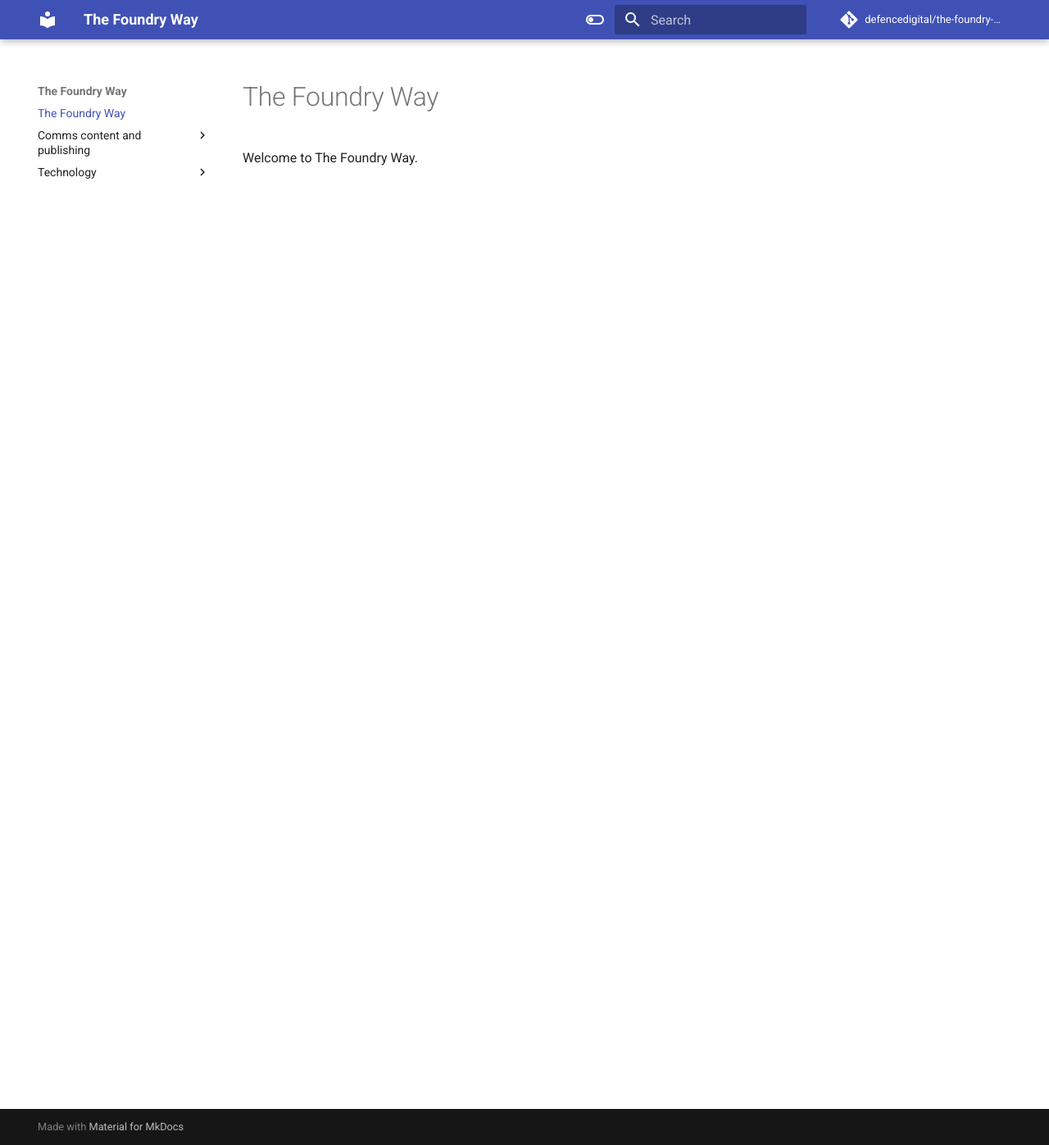
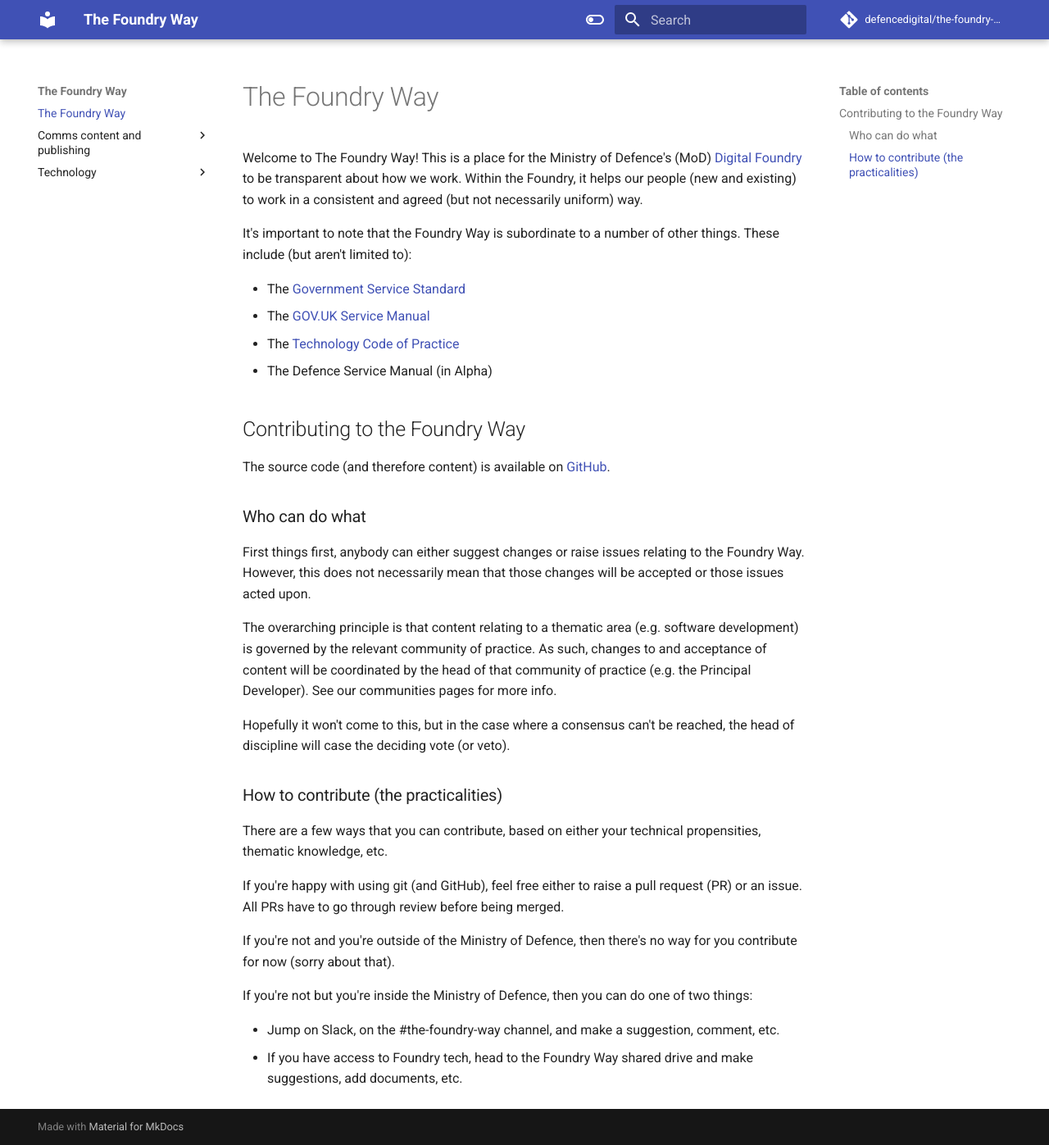
Before and after one commit to strudders-foundry/the-foundry-way, an MkDocs documentation site: the page built from docs/index.md, in a window 1280 px wide and 1397 px high. Shown: the whole window at 82% size. Built offline with MkDocs 1.6.1 and Material for MkDocs 9.7.7, drawn with Linux system fonts in a browser that asks for light colours; comment, search, counter and statistics services are not loaded.

Commit message:
Add contribution guidance to README

```diff
--- a/docs/index.md
+++ b/docs/index.md
@@ -1,2 +1,35 @@
 # The Foundry Way
-Welcome to The Foundry Way.
+
+Welcome to The Foundry Way! This is a place for the Ministry of Defence's (MoD) [Digital Foundry](https://defencedigital.blog.gov.uk/2021/07/15/hello-world-from-the-digital-foundry/) to be transparent about how we work. Within the Foundry, it helps our people (new and existing) to work in a consistent and agreed (but not necessarily uniform) way.
+
+It's important to note that the Foundry Way is subordinate to a number of other things. These include (but aren't limited to):
+
+- The [Government Service Standard](https://www.gov.uk/service-manual/service-standard)
+- The [GOV.UK Service Manual](https://www.gov.uk/service-manual)
+- The [Technology Code of Practice](https://www.gov.uk/government/publications/technology-code-of-practice/technology-code-of-practice)
+- The Defence Service Manual (in Alpha)
+
+## Contributing to the Foundry Way
+
+The source code (and therefore content) is available on [GitHub](https://github.com/defencedigital/the-foundry-way).
+
+### Who can do what
+
+First things first, anybody can either suggest changes or raise issues relating to the Foundry Way. However, this does not necessarily mean that those changes will be accepted or those issues acted upon.
+
+The overarching principle is that content relating to a thematic area (e.g. software development) is governed by the relevant community of practice. As such, changes to and acceptance of content will be coordinated by the head of that community of practice (e.g. the Principal Developer). See our communities pages for more info.
+
+Hopefully it won't come to this, but in the case where a consensus can't be reached, the head of discipline will case the deciding vote (or veto).
+
+### How to contribute (the practicalities)
+
+There are a few ways that you can contribute, based on either your technical propensities, thematic knowledge, etc.
+
+If you're happy with using git (and GitHub), feel free either to raise a pull request (PR) or an issue. All PRs have to go through review before being merged.
+
+If you're not and you're outside of the Ministry of Defence, then there's no way for you contribute for now (sorry about that).
+
+If you're not but you're inside the Ministry of Defence, then you can do one of two things:
+
+- Jump on Slack, on the #the-foundry-way channel, and make a suggestion, comment, etc.
+- If you have access to Foundry tech, head to the Foundry Way shared drive and make suggestions, add documents, etc.
```
